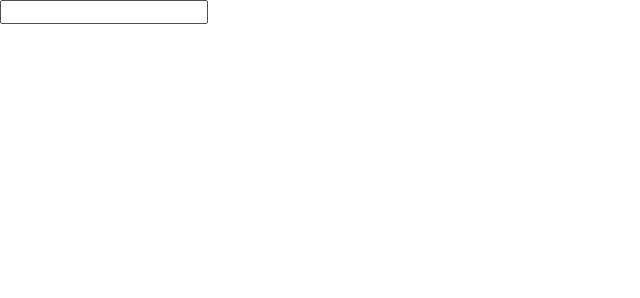
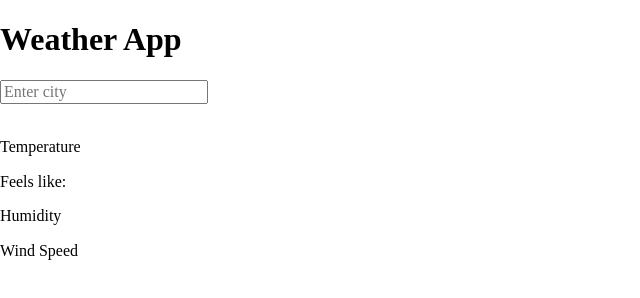
Before and after one commit to Aureatus/WeatherApp, a website built with webpack: page src/index.html in a window 1280 px wide. Shown: the whole page, without its empty margins (0-640 px from the left). Built offline with nearby package versions, Linux system fonts and the light colour scheme.

Commit message:
Fleshed out HTML

```diff
--- a/src/index.html
+++ b/src/index.html
@@ -8,9 +8,37 @@
   </head>
   <body>
     <div class="container">
-      <form>
-        <input type="search" class="city-search" />
+      <h1>Weather App</h1>
+      <form class=".search-form">
+        <input type="search" class="city-search" placeholder="Enter city" />
       </form>
+      <div class="weather-info">
+        <div class="weather-description">
+          <p></p>
+          <img />
+        </div>
+        <div class="temp">
+          <div class="accurate-temp">
+            <span>Temperature</span>
+            <p></p>
+          </div>
+          <div class="temp-feel">
+            <span>Feels like:</span>
+            <p></p>
+          </div>
+        </div>
+        <div class="humidity">
+          <span>Humidity</span>
+          <p></p>
+        </div>
+        <div class="windspeed">
+          <span>Wind Speed</span>
+          <p></p>
+        </div>
+        <div class="weather-gif">
+          <img />
+        </div>
+      </div>
     </div>
   </body>
 </html>
```
